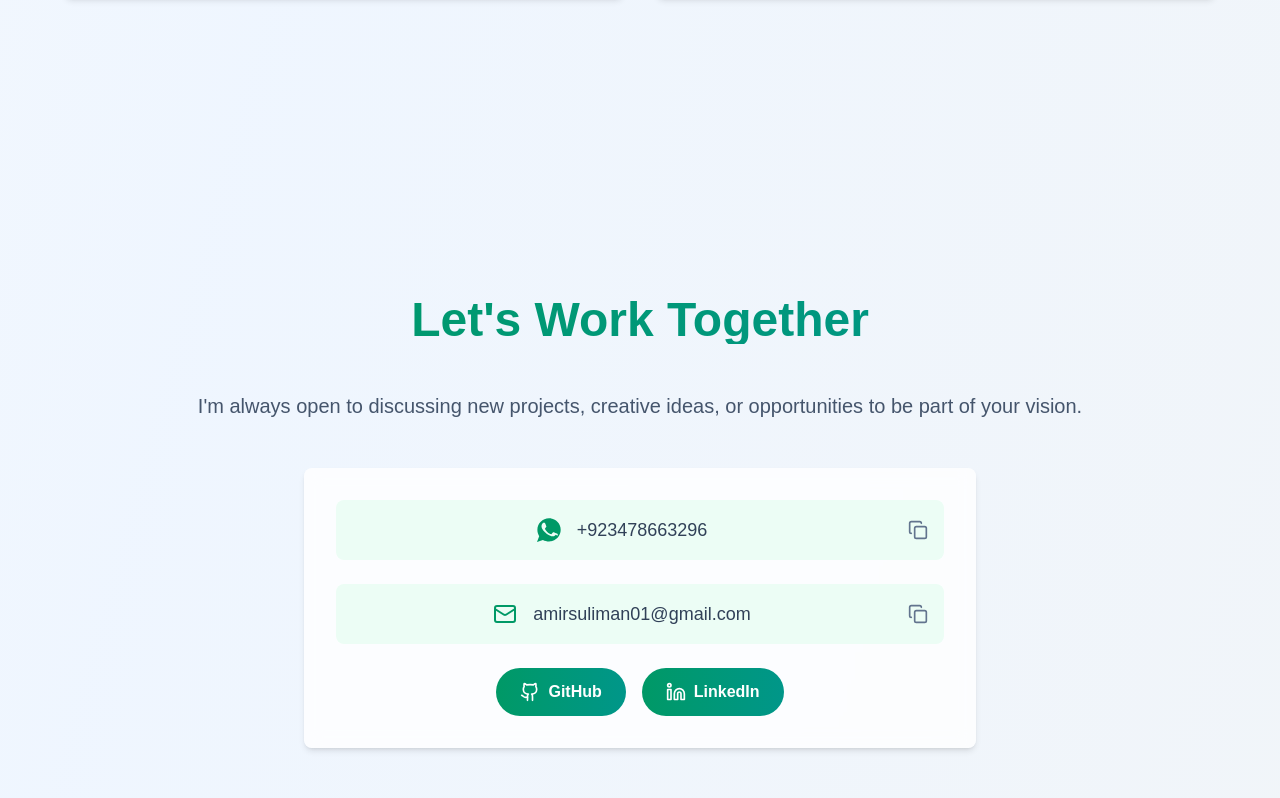
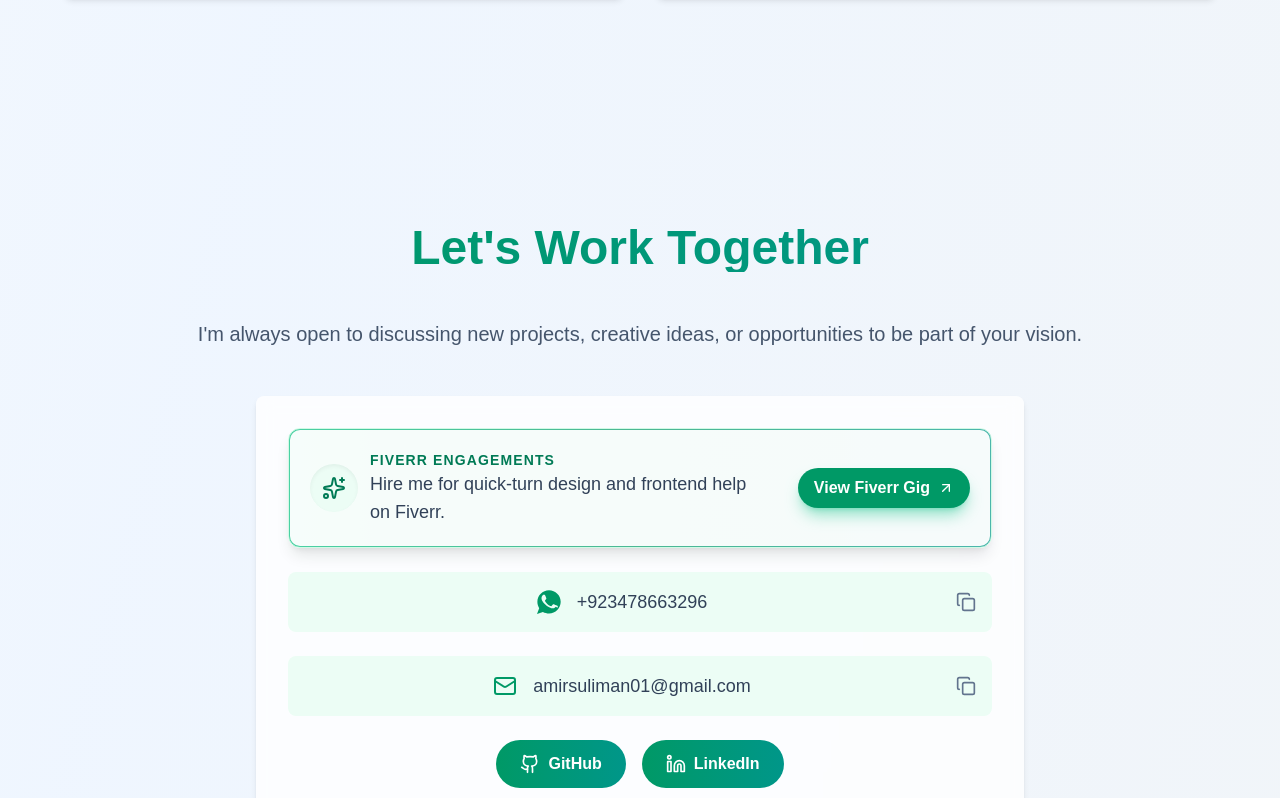
Before and after one commit to AmirSuliman/amir-suliman, a Next.js app: page / in a window 1280 px wide. Shown: the part 3702-4500 px from the top of the page. Built offline with nearby package versions, Linux system fonts and the light colour scheme.

Commit message:
Refactor ContactSection layout and enhance design with new components. Replace section with main tag, add Fiverr engagement details, and improve link interactions for WhatsApp and email. Update styles for better visual consistency.

```diff
--- a/src/app/components/home/ContactSection.tsx
+++ b/src/app/components/home/ContactSection.tsx
@@ -1,6 +1,13 @@
 "use client";
 import { GITHUB_PROFILE_URL, LINKEDIN_PROFILE_URL } from "@/utils/constants";
-import { Copy, Github, Linkedin, Mail } from "lucide-react";
+import {
+  ArrowUpRight,
+  Copy,
+  Github,
+  Linkedin,
+  Mail,
+  Sparkles,
+} from "lucide-react";
 import Link from "next/link";
 import Button from "../common/Button";
 import { WhatsAppBrandIcon } from "../common/WhatsappBrandIcon";
@@ -10,7 +17,7 @@ const ContactSection = () => {
   const toast = useToast();
 
   return (
-    <section id="contact" className="min-h-screen flex items-center py-4 px-4">
+    <main id="contact" className="min-h-screen flex items-center py-4 px-4">
       <div className="max-w-4xl mx-auto text-center w-full">
         <h2 className="text-4xl md:text-5xl font-bold mb-12 bg-gradient-to-r from-emerald-600 to-teal-600 bg-clip-text text-transparent">
           Let&apos;s Work Together
@@ -19,10 +26,33 @@ const ContactSection = () => {
           I&apos;m always open to discussing new projects, creative ideas, or
           opportunities to be part of your vision.
         </p>
-        <div className="bg-white/80 backdrop-blur-sm p-8 rounded-lg max-w-2xl mx-auto shadow-md dark:bg-slate-800/70 dark:border dark:border-slate-700/70">
-          <div className="space-y-6">
-            <div className="flex items-center justify-center gap-4 p-4 bg-emerald-50 rounded-lg hover:bg-emerald-100 transition-all dark:bg-emerald-900/40 dark:hover:bg-emerald-800/60">
-              {/* <MessageCircleCode className="w-6 h-6 text-emerald-600 ml-auto" /> */}
+        <section className="bg-white/80 backdrop-blur-sm p-8 rounded-lg max-w-3xl mx-auto shadow-md dark:bg-slate-800/70 dark:border dark:border-slate-700/70 space-y-6">
+          <article className="relative overflow-hidden rounded-xl border border-emerald-100 bg-gradient-to-r from-emerald-500/70 via-emerald-600/70 to-teal-600/70 p-[1px] shadow-lg dark:border-emerald-900/70">
+            <div className="flex flex-col md:flex-row items-center justify-between gap-4 rounded-[10px] bg-white/95 p-5 dark:bg-slate-900/80">
+              <div className="flex items-center gap-3 text-left">
+                <div className="p-3 rounded-full bg-emerald-50 text-emerald-700 shadow-inner dark:bg-emerald-950/50 dark:text-emerald-200">
+                  <Sparkles className="w-6 h-6" />
+                </div>
+                <div className="max-w-sm">
+                  <p className="text-sm uppercase tracking-[0.08em] font-semibold text-emerald-700 dark:text-emerald-200">
+                    Fiverr engagements
+                  </p>
+                  <p className="text-base md:text-lg font-medium text-slate-700 dark:text-slate-100">
+                    Hire me for quick-turn design and frontend help on Fiverr.
+                  </p>
+                </div>
+              </div>
+              <Link
+                target="_blank"
+                href="https://www.fiverr.com/s/8z8b1aq"
+                className="w-full md:w-auto inline-flex items-center justify-center gap-2 px-4 py-2 rounded-full bg-emerald-600 text-white font-semibold shadow-lg shadow-emerald-500/40 transition-all hover:-translate-y-0.5 hover:shadow-emerald-500/60 dark:bg-emerald-500"
+              >
+                View Fiverr Gig
+                <ArrowUpRight className="w-4 h-4" />
+              </Link>
+            </div>
+          </article>
+          <article className="flex items-center justify-center gap-4 p-4 bg-emerald-50 rounded-lg hover:bg-emerald-100 transition-all dark:bg-emerald-900/40 dark:hover:bg-emerald-800/60">
             <WhatsAppBrandIcon className="w-6 h-6 text-emerald-600 ml-auto dark:text-emerald-300" />
             <Link
               className="text-sm md:text-lg text-slate-700 dark:text-slate-100"
@@ -37,8 +67,8 @@ const ContactSection = () => {
                 toast.show("Phone number copied to clipboard");
               }}
             />
-            </div>
-            <div className="flex items-center justify-center gap-4 p-4 bg-emerald-50 rounded-lg hover:bg-emerald-100 transition-all dark:bg-emerald-900/40 dark:hover:bg-emerald-800/60">
+          </article>
+          <article className="flex items-center justify-center gap-4 p-4 bg-emerald-50 rounded-lg hover:bg-emerald-100 transition-all dark:bg-emerald-900/40 dark:hover:bg-emerald-800/60">
             <Mail className="w-6 h-6 text-emerald-600 ml-auto dark:text-emerald-300" />
             <Link
               className="text-sm md:text-lg text-slate-700 dark:text-slate-100"
@@ -53,9 +83,9 @@ const ContactSection = () => {
                 toast.show("Email copied to clipboard");
               }}
             />
-            </div>
+          </article>
 
-            <div className="flex gap-4 justify-center">
+          <footer className="flex gap-4 justify-center">
             <Link target="_blank" href={GITHUB_PROFILE_URL}>
               <Button>
                 <Github className="w-5 h-5" />
@@ -68,11 +98,10 @@ const ContactSection = () => {
                 LinkedIn
               </Button>
             </Link>
+          </footer>
+        </section>
       </div>
-          </div>
-        </div>
-      </div>
-    </section>
+    </main>
   );
 };
 
```
Lines whose indentation alone changed are shown as unchanged.
